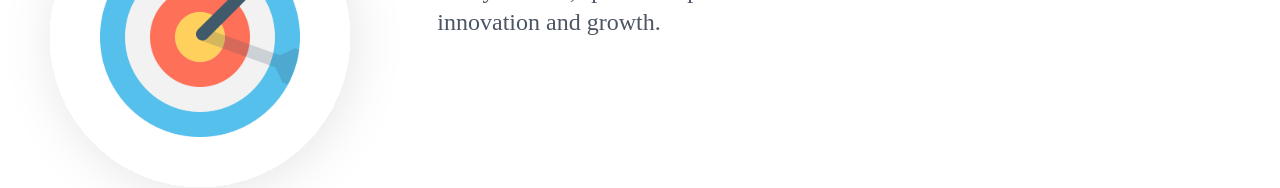
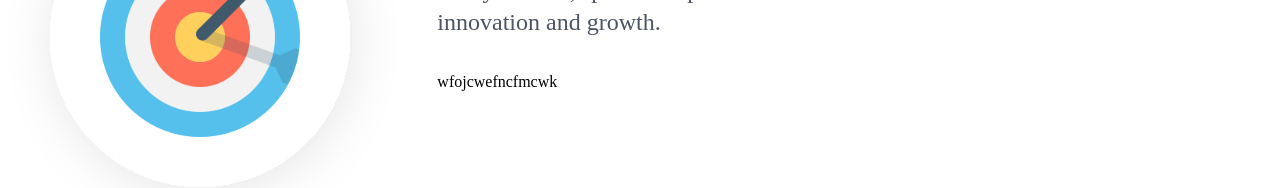
Before and after one commit to ideopedia/client, a Next.js app: page /about in a window 1280 px wide. Shown: the part 931-1119 px from the top of the page. Built offline with nearby package versions, Linux system fonts and the light colour scheme.

Commit message:
nasim commit

```diff
--- a/pages/about.js
+++ b/pages/about.js
@@ -51,6 +51,7 @@ const About = () => {
               Ideas that can catalyse India,s path to unprecedented innovation
               and growth.
             </div>
+            <div>wfojcwefncfmcwk</div>
           </div>
         </div>
       </div>
```
